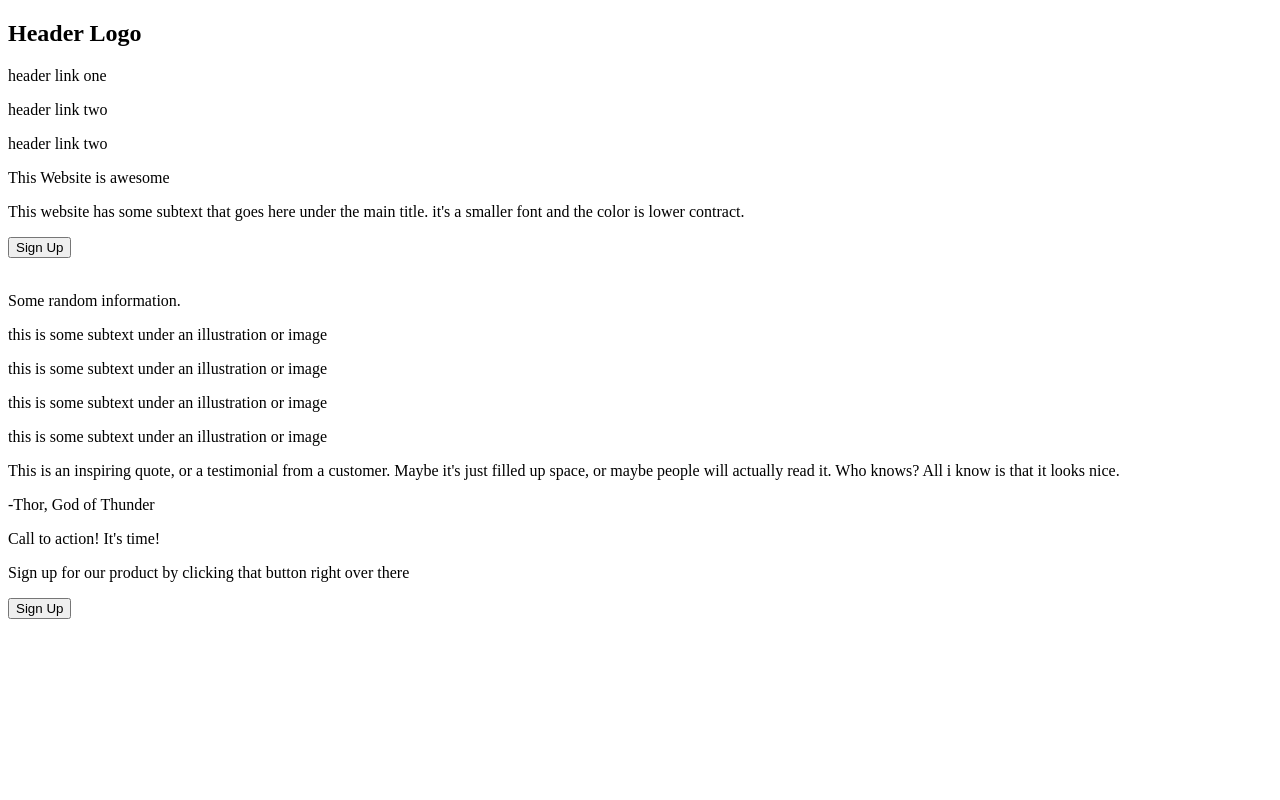
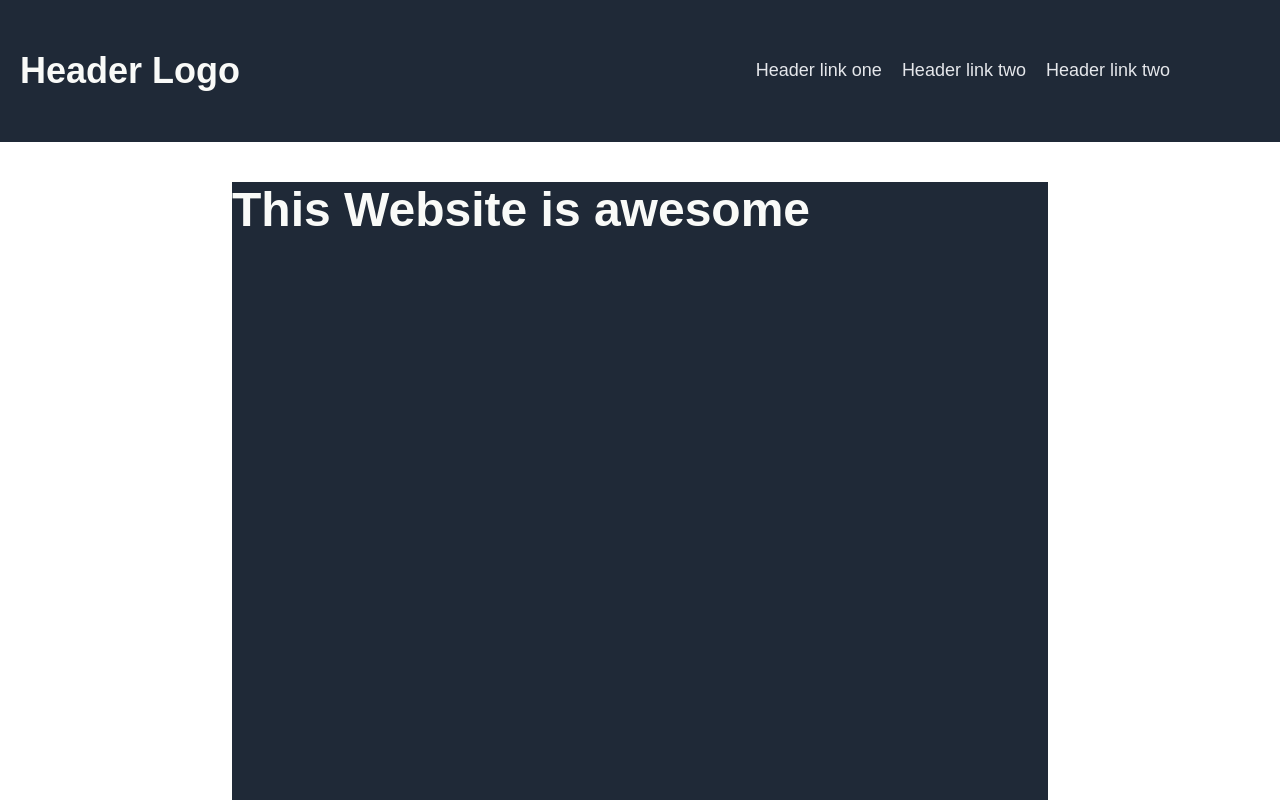
Before and after one commit to ScottEbr/odin-flexbox, a plain HTML site: page index.html in a window 1280 px wide. Shown: the top 800 px of the page. Drawn offline with Linux system fonts and the light colour scheme.

Commit message:
Adding to style.css and correct html where necessary. Still to be completed.

```diff
--- a/index.html
+++ b/index.html
@@ -4,30 +4,22 @@
     <meta charset="UTF-8">
     <meta name="viewport" content="width=device-width, initial-scale=1.0">
     <title>Document</title>
-    <link href="style.css" rel="stylesheet" type="type/css"/>
+    <link href="style.css" rel="stylesheet" type="text/css">
 </head>
 <body>
-    <div class="header">
-        <header>
-            <div>
-                <h2>Header Logo</h2>
-            </div>
-            <div>
-                <div>
-                    <p>header link one</p>
-                </div>
-                <div>
-                    <p>header link two</p>
-                </div>
-                <div>
-                    <p>header link two</p>
-                </div>
-            </div>
-        </header>
-    </div>
+    <header>
+        <div id="logo">
+            <h2>Header Logo</h2>
+        </div>
+        <div id="links">
+            <a href="">Header link one</a>
+            <a href="">Header link two</a>
+            <a href="">Header link two</a>
+        </div>
+    </header>
     <div>
         <div>
-            <header>This Website is awesome</header>
+            <h2 class="title">This Website is awesome</h2>
             <p>This website has some subtext that goes here under the main title. it's a smaller font and the color is lower contract.</p>
             <button>Sign Up</button>
         </div>
--- a/style.css
+++ b/style.css
@@ -1,7 +1,52 @@
-body{
-    font-family:Roboto;
+body {
+    font-family: Arial, Helvetica, sans-serif;
+    display: flex;
+    align-items: center;
+    justify-content: center;
+    flex-direction: column;
+    padding: 0px;
+    margin: 0px;
 }
 
-.header {
+header {
+    display: flex;
+    align-items: center;
     background-color: #1F2937;
+    display: flex;
+    width: 100%;
+    position: sticky;
+    top: 0;
 }
+
+#logo {
+    font-size: 24px;
+    color: #F9FAF8;
+    padding: 20px;
+    margin-right: auto;
+}
+
+#links {
+    display: flex;
+    font-size: 18px;
+    color: #E5E7EB;
+    /* display: flex; */
+    padding: 0px 100px 0px 0px;
+}
+
+.title {
+    font-size: 48px;
+    color: #F9FAF8;
+    font-weight: 900;
+    background-color: #1F2937;
+    height: 1000px;
+}
+
+a {
+    text-decoration: none;
+    color: #E5E7EB;
+    padding: 10px;
+}
+
+a:hover {
+    color: #eb9c0a;
+}
```
